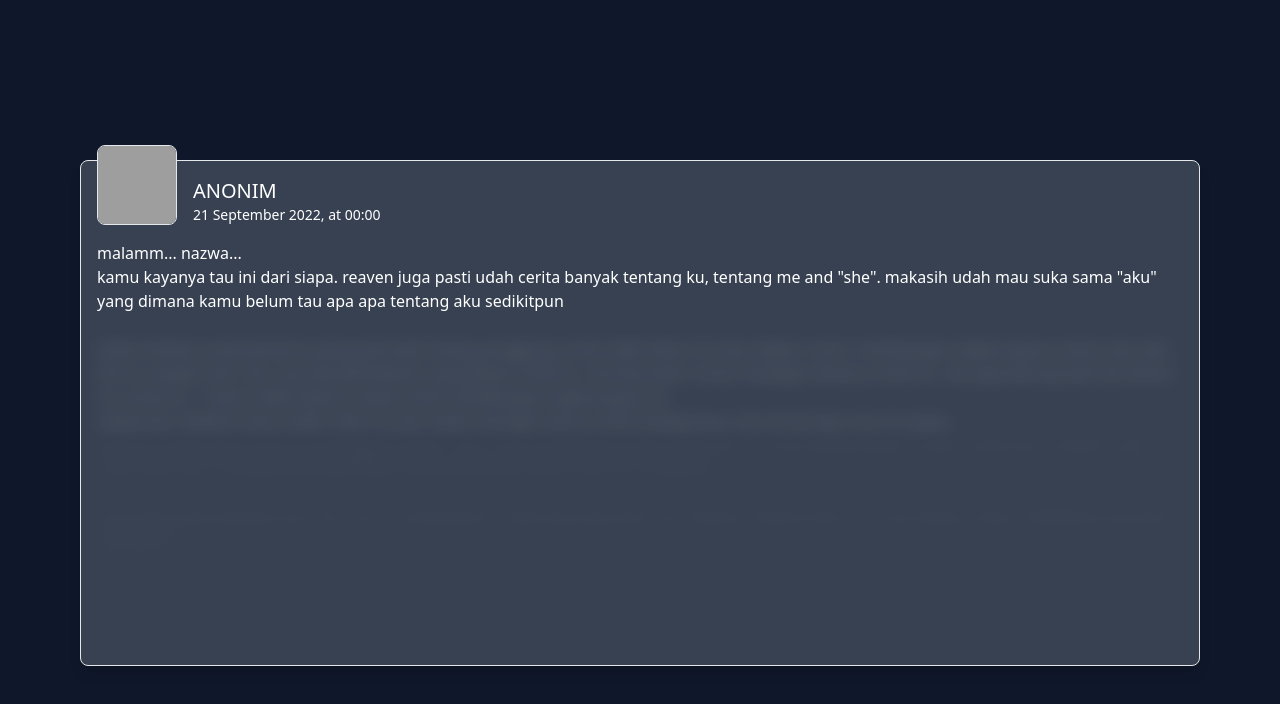
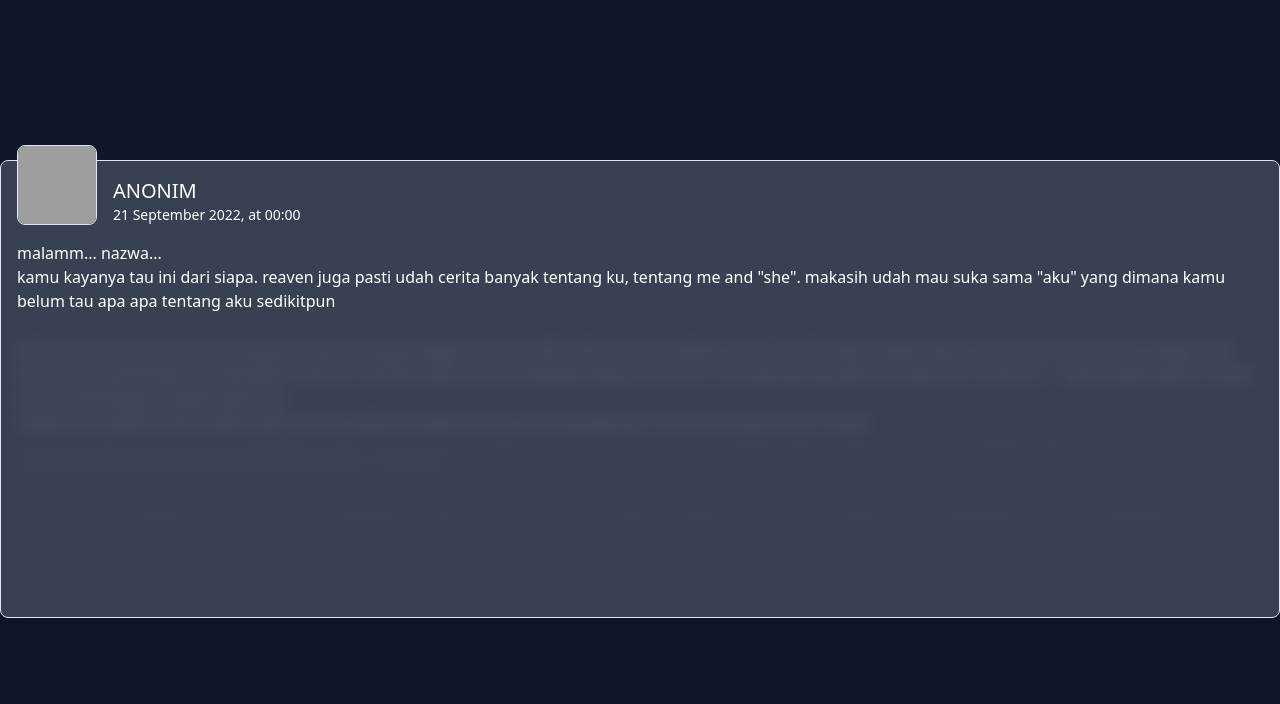
Before and after one commit to samaran02/wa, a website: page isi/index.html in a window 1280 px wide. Drawn offline with Linux system fonts and the light colour scheme; grey boxes are pictures that could not be loaded; some icons are missing.

Commit message:
Update index.html

```diff
--- a/isi/index.html
+++ b/isi/index.html
@@ -8,7 +8,7 @@
 
   <body class="bg-slate-900">
     <!-- component -->
-    <div class="flex justify-center relative top-1/3 mt-40 ml-20 mr-20">
+    <div class="flex justify-center relative top-1/3 mt-40 ml-7 mr-7">
       <!-- This is an example component -->
       <div
         class="relative grid grid-cols-1 gap-4 p-4 mb-8 border bg-gray-700 rounded-lg shadow-lg"
```
